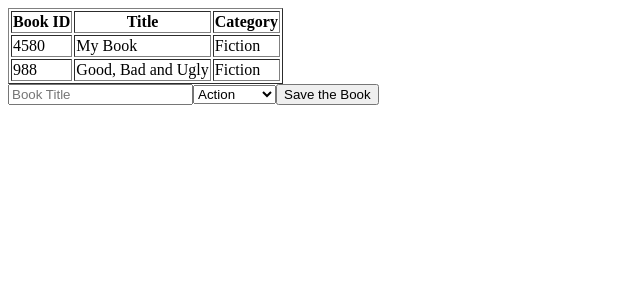
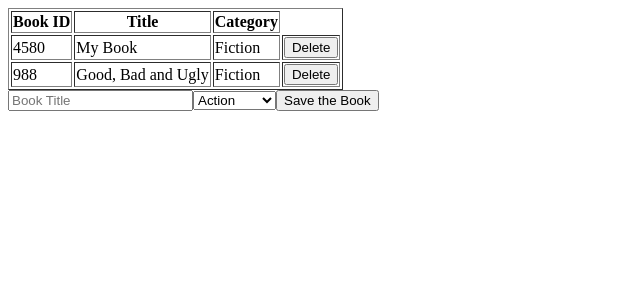
Before and after one commit to YemreAybey/bookstore-redux, a React (Create React App) app: page / in a window 1280 px wide. Shown: the top 300 px of the page, without its empty margins (0-640 px from the left). Built offline with nearby package versions, Linux system fonts and the light colour scheme.

Commit message:
Connect removeBook action to Booklist and book

```diff
--- a/src/components/Book.js
+++ b/src/components/Book.js
@@ -1,15 +1,24 @@
 import React from 'react';
 import { PropTypes } from 'prop-types';
 
-const Book = ({ data }) => (
+const Book = ({ data, removeBook }) => (
   <tr>
     <td>{data.id}</td>
     <td>{data.title}</td>
     <td>{data.category}</td>
+    <td>
+      <button
+        onClick={() => removeBook(data)}
+        type="button"
+      >
+        Delete
+      </button>
+    </td>
   </tr>
 );
 
 Book.propTypes = {
+  removeBook: PropTypes.func.isRequired,
   data: PropTypes.shape({
     id: PropTypes.number.isRequired,
     title: PropTypes.string.isRequired,
--- a/src/containers/BooksList.js
+++ b/src/containers/BooksList.js
@@ -1,9 +1,14 @@
 import React from 'react';
 import { connect } from 'react-redux';
 import PropTypes from 'prop-types';
+import { removeBook } from '../actions';
 import Book from '../components/Book';
 
-const BooksList = ({ books }) => (
+const BooksList = ({ books, removeBook }) => {
+  const handleRemoveBook = (book) => {
+    removeBook(book);
+  };
+  return (
     <table border="1">
       <thead>
         <tr>
@@ -17,23 +22,23 @@ const BooksList = ({ books }) => (
           <Book
             key={book.id}
             data={book}
+            removeBook={handleRemoveBook}
           />
         ))}
       </tbody>
     </table>
   );
+};
 
 const mapStateToProps = ({ books }) => ({ books });
 
-const mapDispatchToProps = ({ createBook, removeBook }) => (
-  {
-    createBook,
-    removeBook,
-  }
+const mapDispatchToProps = (dispatch) => (
+  { removeBook(book) { dispatch(removeBook(book)); } }
 );
 
 BooksList.propTypes = {
   books: PropTypes.arrayOf(PropTypes.object),
+  removeBook: PropTypes.func.isRequired,
 };
 
 BooksList.defaultProps = {
```
Lines whose indentation alone changed are shown as unchanged.
